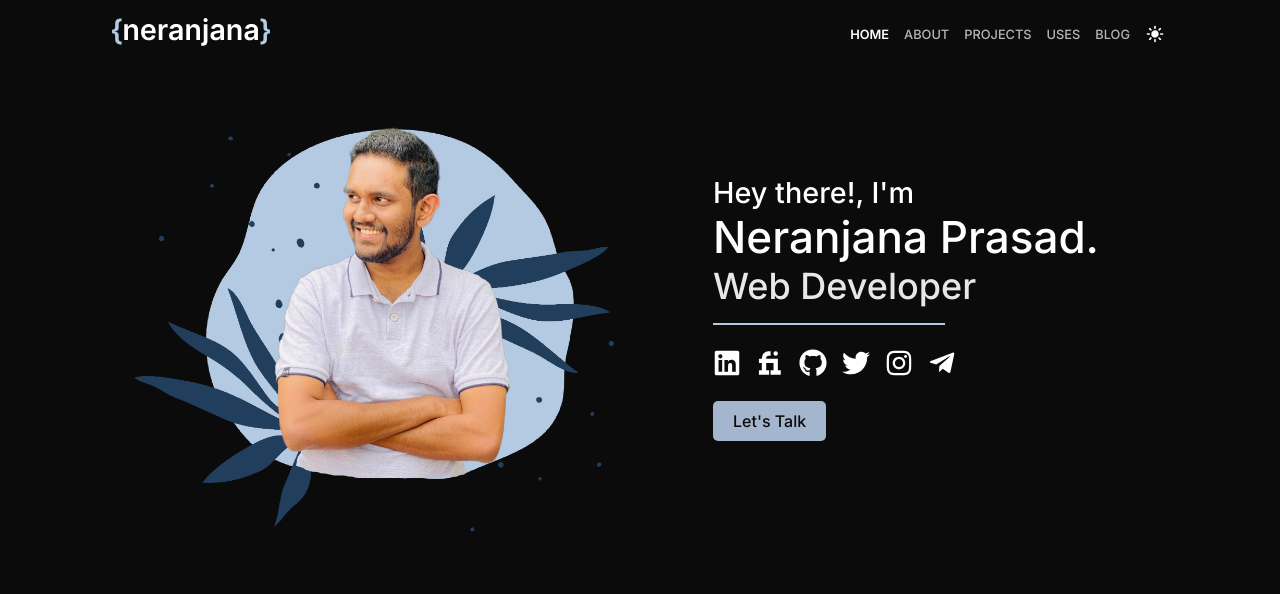
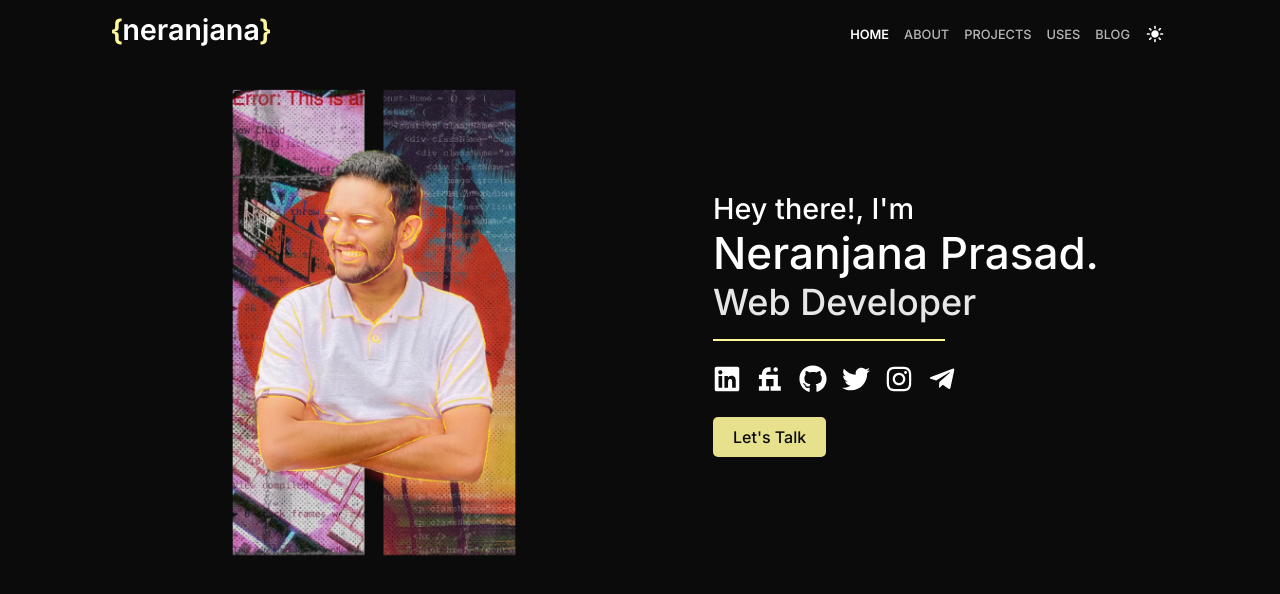
Before and after one commit to NandiyaLive/neranjana.me, a Next.js app: page / in a window 1280 px wide. Shown: the top 594 px of the page. Built offline with nearby package versions, Linux system fonts and the light colour scheme.

Commit message:
Add files via upload

```diff
--- a/src/pages/index.js
+++ b/src/pages/index.js
@@ -2,13 +2,19 @@ import Image from "next/image";
 import Link from "next/link";
 import { useState } from "react";
 import avatarImg from "../../public/avatar.webp";
+import backdropImg from "../../public/backdrop.webp";
 
 const Home = () => {
   return (
     <section className="home">
       <div className="container grid intro">
         <div className="avatar">
-          <Image src={avatarImg} layout="responsive" width={400} height={400} alt="Avatar Image" placeholder="blur" priority />
+          <div className="backdrop">
+            <Image src={backdropImg} layout="responsive" width={400} height={400} alt="Avatar Image" placeholder="blur" priority />
+          </div>
+          <div className="avatar-img">
+            <Image src={avatarImg} layout="responsive" width={400} height={400} alt="Avatar Image" placeholder="blur" priority />
+          </div>
         </div>
 
         <div className="intro-text">
--- a/src/styles/styles.scss
+++ b/src/styles/styles.scss
@@ -25,8 +25,8 @@ html {
 :root {
   --bg-color: #0b0b0b;
   --text-color: #ffffff;
-  --primary-color: #ffe900;
-  --primary-color2: #b4c9e2;
+  // --primary-color: #ffe900;
+  --primary-color: #fff89a;
   --card-color: #131313;
   --logo-text-color: var(--bg-color);
 }
@@ -34,8 +34,8 @@ html {
 [data-theme="light"] {
   --bg-color: #eeeeee;
   --text-color: #0b0b0b;
-  --primary-color: #3730a3;
-  --primary-color2: #213e5d;
+  // --primary-color: #3730a3;
+  --primary-color: #554994;
   --card-color: #e0e0e0;
   --logo-text-color: #ffffff;
 }
@@ -199,7 +199,7 @@ section {
       }
 
       .dot {
-        fill: var(--primary-color2);
+        fill: var(--primary-color);
       }
     }
   }
@@ -245,8 +245,27 @@ section {
 
     .avatar {
       width: 100%;
-      max-width: 30rem;
-      max-height: 30rem;
+      max-width: 32rem;
+      max-height: 32rem;
+      position: relative;
+
+      .backdrop {
+        // filter: grayscale(100%);
+
+        &:hover {
+          filter: none;
+        }
+      }
+
+      .avatar-img {
+        position: absolute;
+        inset: 0;
+        opacity: 0;
+      }
+
+      &:hover .avatar-img {
+        opacity: 1;
+      }
     }
 
     .intro-text {
@@ -276,7 +295,7 @@ section {
       }
 
       hr {
-        background-color: var(--primary-color2);
+        background-color: var(--primary-color);
         height: 2px;
         width: 60%;
         margin: 15px 0;
@@ -284,7 +303,7 @@ section {
       }
 
       button {
-        background-color: var(--primary-color2);
+        background-color: var(--primary-color);
         color: var(--bg-color);
       }
     }
@@ -362,6 +381,11 @@ section {
 
           svg {
             height: 35px;
+            filter: grayscale(100%);
+
+            &:hover {
+              filter: none;
+            }
           }
         }
       }
@@ -383,6 +407,11 @@ section {
     .ent {
       svg {
         height: 38px;
+        filter: grayscale(100%);
+
+        &:hover {
+          filter: none;
+        }
       }
     }
 
@@ -609,6 +638,11 @@ section {
     .intro {
       text-align: center;
 
+      .avatar {
+        margin-bottom: 3rem;
+        transform: scale(1.25);
+      }
+
       .grid {
         grid-template-columns: 1fr;
       }
@@ -662,25 +696,13 @@ section {
     height: 100%;
   }
 
-  // .home {
-  //   padding-top: 0;
+  .home {
+    padding-top: 0;
 
-  //   .intro {
-  //     height: 100%;
-  //     .avatar {
-  //       .backdrop {
-  //         margin-top: 2.5rem;
-  //       }
-
-  //       .avatar-img {
-  //         transform: translate(-50%, -44%);
-  //       }
-  //     }
-
-  //     .intro-text {
-  //       margin-top: 5.5rem;
-  //       margin-bottom: 1rem;
-  //     }
-  //   }
-  // }
+    .intro {
+      .avatar {
+        margin: 1rem auto 4rem auto;
+      }
+    }
+  }
 }
```
Also changed, not shown: public/avatar.webp, public/backdrop.webp (added).
